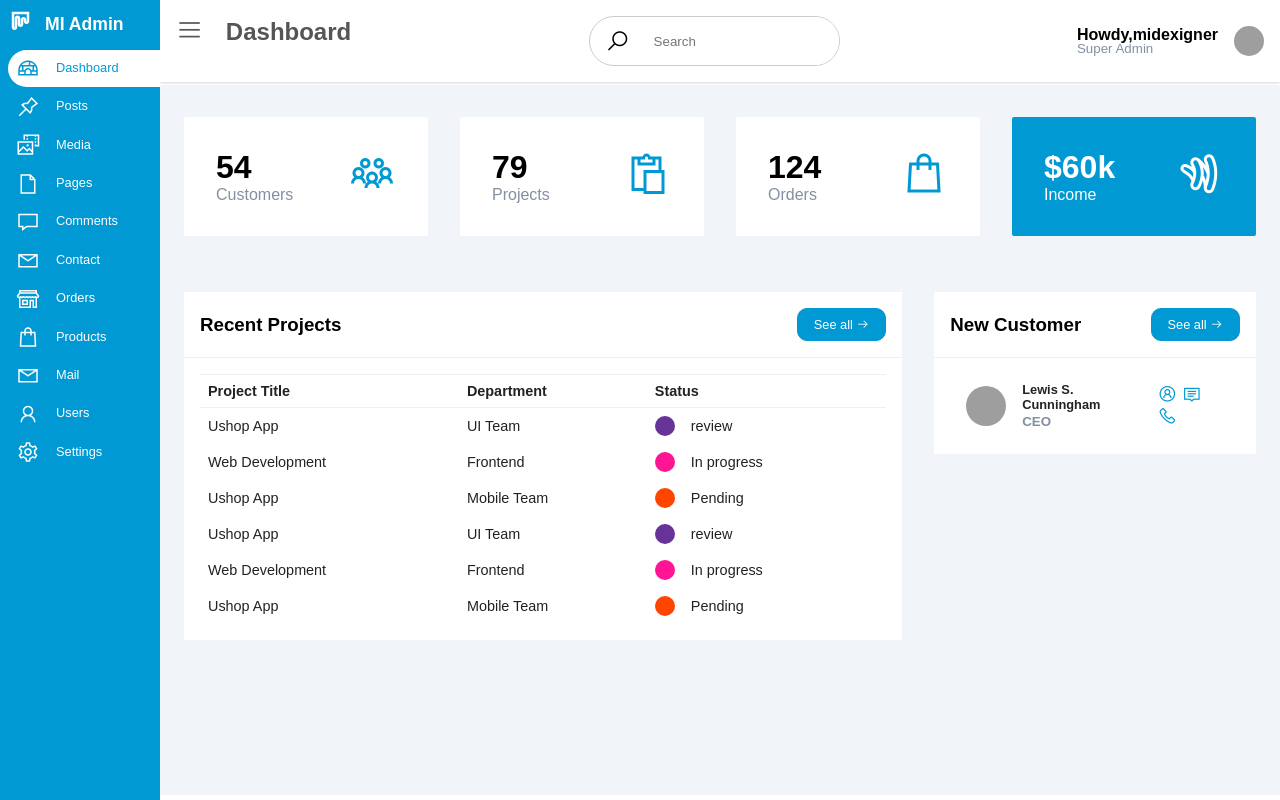
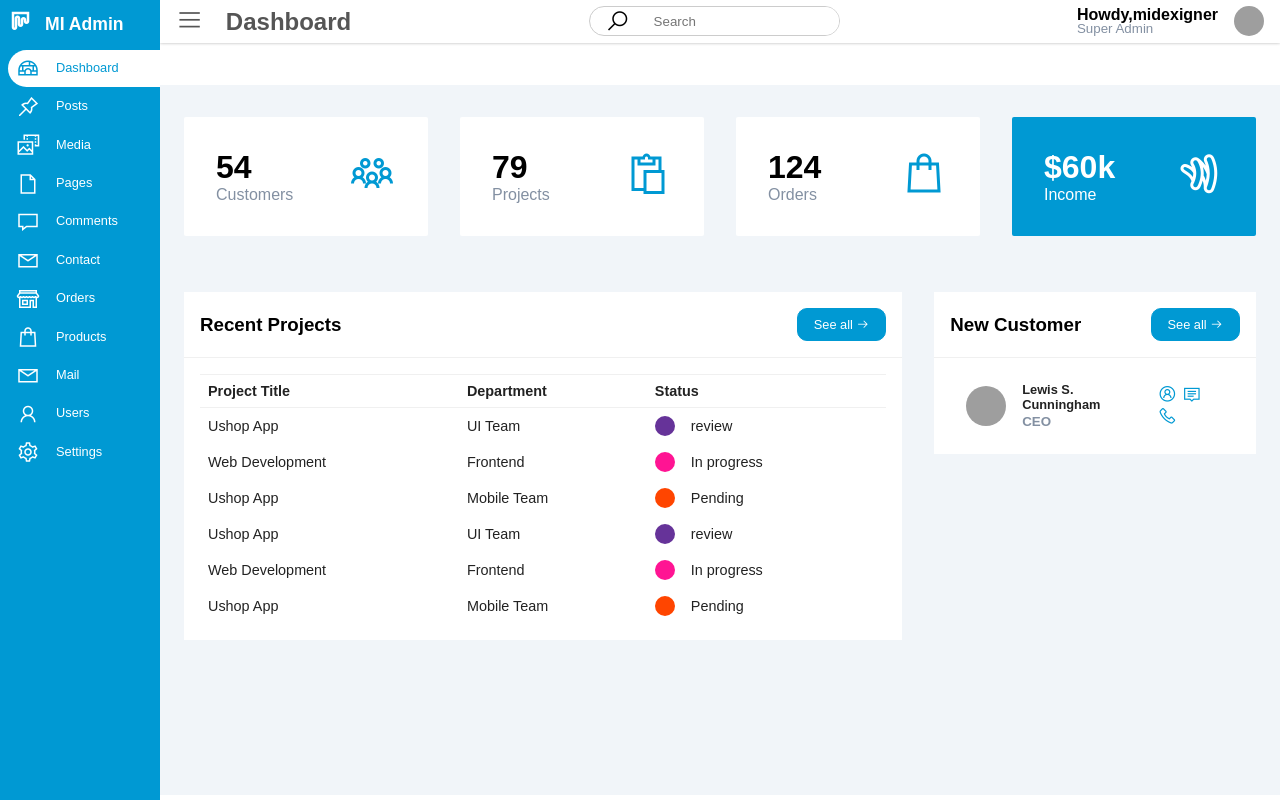
Before and after one commit to mi-dexigner/adminpanel-HTML, a plain HTML site: page index.html in a window 1280 px wide. Drawn offline with nearby package versions, Linux system fonts and the light colour scheme; grey boxes are pictures that could not be loaded.

Commit message:
top bar small height

```diff
--- a/assets/css/style.css
+++ b/assets/css/style.css
@@ -116,7 +116,8 @@ border-radius: 30px 0 0 30px;
 header{
     display: flex;
     justify-content: space-between;
-    padding: 1rem;
+    align-items: center;
+    padding: .4rem 1rem;
     box-shadow: 0px 0px 3px rgba(0, 0, 0, 0.3);
     position: fixed;
     left:160px;
@@ -135,11 +136,12 @@ header label span{
 }
 .search-wrapper{
     border: 1px solid #ccc;
-    border-radius: 30px;
-    height: 50px;
+    border-radius: 20px;
+    height: 30px;
     display: flex;
     align-items: center;
     overflow-x: hidden;
+
 }
 
 .search-wrapper span{
```
